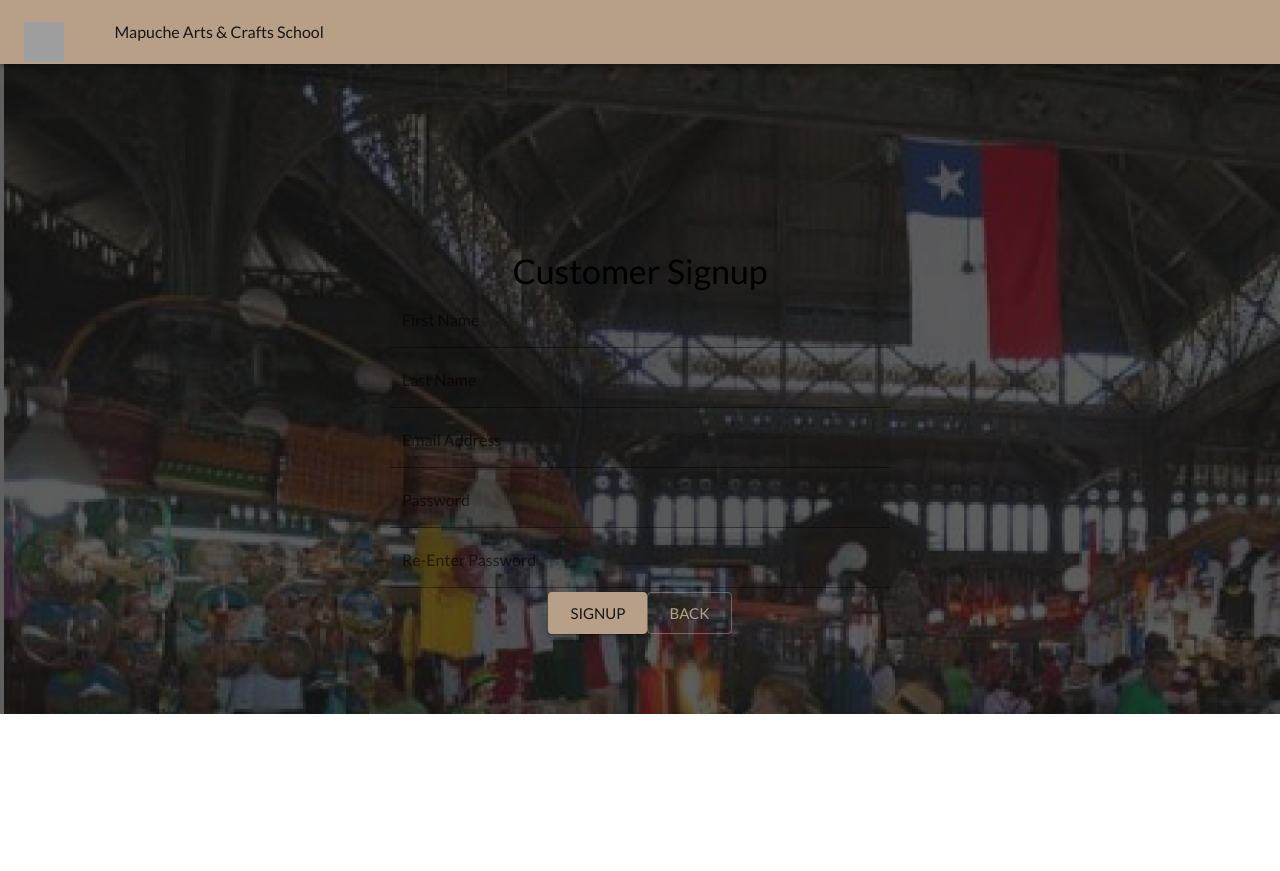
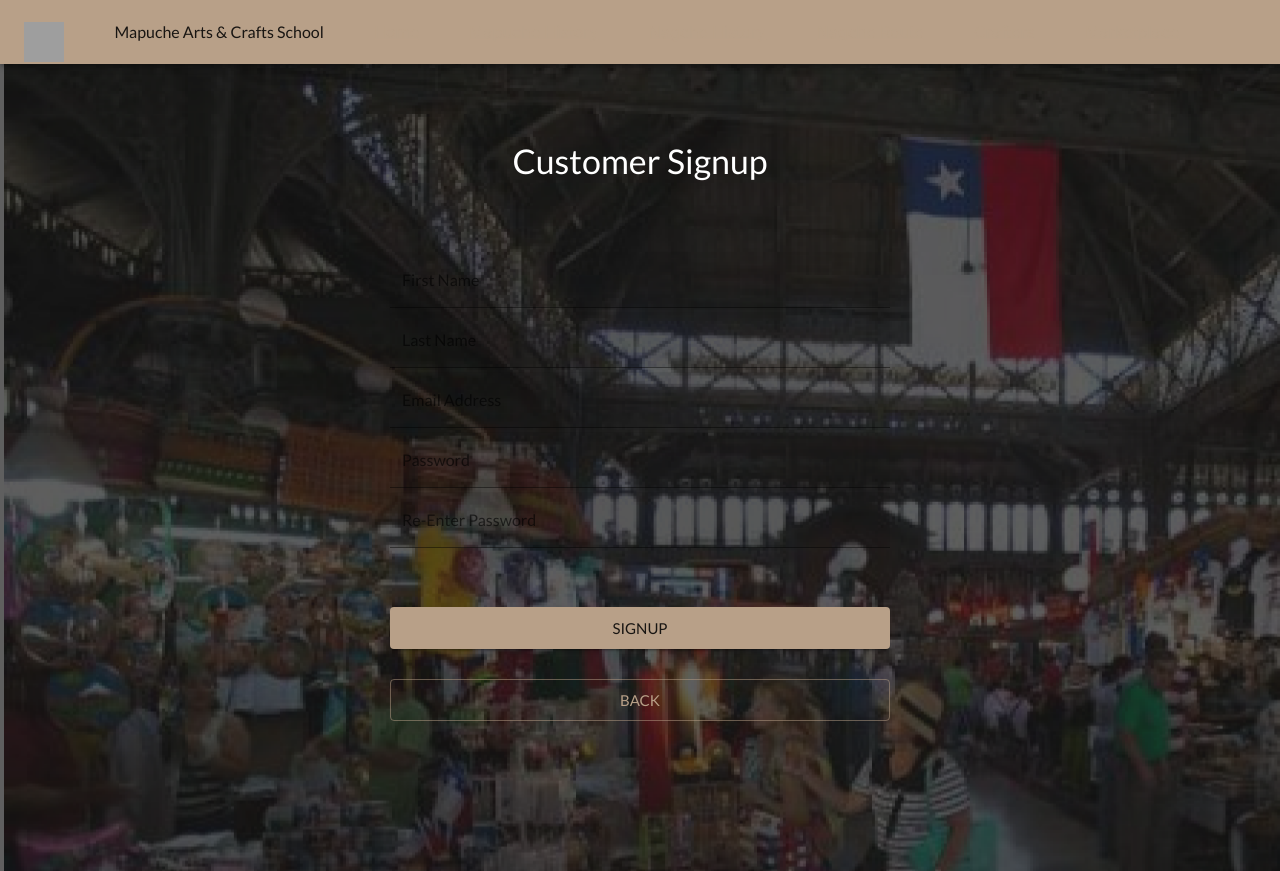
Before and after one commit to maxventer00/mapuche-art-school, a React (Create React App) app: page /signup/customer in a window 1280 px wide. Before the commit the page ends 800 px from the top, so only its background shows below. Built offline with nearby package versions, Linux system fonts and the light colour scheme; grey boxes are pictures that could not be loaded; a web font is replaced by a local one.

Commit message:
Updated styling signup flow

```diff
--- a/src/containers/Onboarding/login.tsx
+++ b/src/containers/Onboarding/login.tsx
@@ -47,11 +47,14 @@ const useStyles = makeStyles((theme) =>
     subtitle: {
       fontSize: 48,
       paddingTop: "250px",
+      color: "white",
     },
     smallBody: {
       fontSize: 22,
       float: "left",
       textDecoration: "underline",
+      color: "white",
+      paddingBottom: 25,
     },
     fieldContainer: {
       maxWidth: 500,
@@ -59,6 +62,7 @@ const useStyles = makeStyles((theme) =>
       marginLeft: "auto",
       marginRight: "auto",
       paddingBottom: 80,
+      paddingTop: 70,
     },
     bgImg: {
       backgroundImage: "url(" + loginBackground + ")",
@@ -144,9 +148,7 @@ export default function Login() {
             }}
             onChange={(e) => setPassword(e.target.value)}
           />
-          <Typography className={classes.smallBody} variant="h4">
-            Forgot Password
-          </Typography>
+          <Typography className={classes.smallBody}>Forgot Password</Typography>
 
           <Button
             className={classes.contained}
--- a/src/containers/Onboarding/signupCrafter.tsx
+++ b/src/containers/Onboarding/signupCrafter.tsx
@@ -8,17 +8,48 @@ import app from "../../base";
 
 const useStyles = makeStyles((theme) =>
   createStyles({
-    tempNav: {
-      backgroundColor: "#ffffff",
-      height: 50,
-      marginBottom: 140,
+    contained: {
+      backgroundColor: "#B8A088",
+      color: "white",
+      boxShadow: "none",
+      borderWidth: "5px",
+      borderColor: "white",
+      fontFamily: "Lato",
+      fontStyle: "normal",
+      fontWeight: "bold",
+      fontSize: "25px",
+      lineHeight: "30px",
+      width: "500px",
+      marginTop: "20px",
+      "&:hover": {
+        backgroundColor: "#8A7866",
+        boxShadow: "none",
+      },
+    },
+    outlined: {
+      backgroundColor: "transparent",
+      color: "white",
+      boxShadow: "none",
+      borderWidth: "2px",
+      borderColor: "white",
+      fontFamily: "Lato",
+      fontStyle: "normal",
+      fontWeight: "bold",
+      fontSize: "25px",
+      lineHeight: "30px",
+      width: "500px",
+      marginTop: "20px",
+      "&:hover": {
+        backgroundColor: "#8A7866",
+      },
     },
     backgroundImg: {
       backgroundImage: "url(" + crafter + ")",
     },
     subtitle: {
       fontSize: 48,
-      paddingTop: "250px",
+      paddingTop: "160px",
+      color: "white",
     },
     smallBody: {
       fontSize: 22,
@@ -30,7 +61,8 @@ const useStyles = makeStyles((theme) =>
       display: "block",
       marginLeft: "auto",
       marginRight: "auto",
-      paddingBottom: 80,
+      paddingBottom: 150,
+      paddingTop: 70,
     },
     textFld: {
       width: 500,
@@ -198,10 +230,12 @@ export default function SignupCrafter() {
 
           <Button
             size="large"
+            className={classes.contained}
             variant="contained"
             onClick={() => SignUp()}
             style={{
-              marginTop: 50,
+              marginTop: 70,
+              marginBottom: 30,
             }}
           >
             Continue
@@ -209,6 +243,7 @@ export default function SignupCrafter() {
 
           <Button
             size="large"
+            className={classes.outlined}
             variant="outlined"
             onClick={() => history.push("/signup")}
           >
--- a/src/containers/Onboarding/signupCrafterProfile.tsx
+++ b/src/containers/Onboarding/signupCrafterProfile.tsx
@@ -21,12 +21,48 @@ import Navbar from "../Shared/Navbar";
 
 const useStyles = makeStyles((theme) =>
   createStyles({
+    contained: {
+      backgroundColor: "#B8A088",
+      color: "white",
+      boxShadow: "none",
+      borderWidth: "5px",
+      borderColor: "white",
+      fontFamily: "Lato",
+      fontStyle: "normal",
+      fontWeight: "bold",
+      fontSize: "25px",
+      lineHeight: "30px",
+      width: "500px",
+      marginTop: "20px",
+      "&:hover": {
+        backgroundColor: "#8A7866",
+        boxShadow: "none",
+      },
+    },
+    outlined: {
+      backgroundColor: "transparent",
+      color: "white",
+      boxShadow: "none",
+      borderWidth: "2px",
+      borderColor: "white",
+      fontFamily: "Lato",
+      fontStyle: "normal",
+      fontWeight: "bold",
+      fontSize: "25px",
+      lineHeight: "30px",
+      width: "500px",
+      marginTop: "20px",
+      "&:hover": {
+        backgroundColor: "#8A7866",
+      },
+    },
     backgroundImg: {
       backgroundImage: "url(" + crafter + ")",
     },
     subtitle: {
       fontSize: 48,
-      paddingTop: "250px",
+      paddingTop: "140px",
+      color: "white",
     },
     smallBody: {
       fontSize: 22,
@@ -39,12 +75,14 @@ const useStyles = makeStyles((theme) =>
       marginLeft: "auto",
       marginRight: "auto",
       paddingBottom: 80,
+      paddingTop: 70,
     },
     profileConatiner: {
       maxWidth: 500,
       display: "block",
       marginLeft: "auto",
       marginRight: "auto",
+      paddingTop: 70,
     },
     buttonContainer: {
       maxWidth: 500,
@@ -83,6 +121,7 @@ const useStyles = makeStyles((theme) =>
       borderWidth: "2px",
       borderStyle: "solid",
       borderColor: "#B8A088",
+      marginBottom: 35,
     },
   })
 );
@@ -184,6 +223,7 @@ export default function SignupCrafterProfile() {
               fontSize: 22,
               float: "left",
               marginLeft: 20,
+              color: "white",
             }}
           >
             Profile Picture
@@ -252,6 +292,7 @@ export default function SignupCrafterProfile() {
             <Button
               size="large"
               variant="outlined"
+              className={classes.outlined}
               onClick={() => history.push("/signup")}
               style={{
                 marginTop: 50,
@@ -267,6 +308,7 @@ export default function SignupCrafterProfile() {
             <Button
               size="large"
               variant="contained"
+              className={classes.contained}
               onClick={() => SignUp()}
               style={{
                 marginTop: 50,
--- a/src/containers/Onboarding/signupCustomer.tsx
+++ b/src/containers/Onboarding/signupCustomer.tsx
@@ -8,12 +8,48 @@ import app from "../../base";
 
 const useStyles = makeStyles((theme) =>
   createStyles({
+    contained: {
+      backgroundColor: "#B8A088",
+      color: "white",
+      boxShadow: "none",
+      borderWidth: "5px",
+      borderColor: "white",
+      fontFamily: "Lato",
+      fontStyle: "normal",
+      fontWeight: "bold",
+      fontSize: "25px",
+      lineHeight: "30px",
+      width: "500px",
+      marginTop: "20px",
+      "&:hover": {
+        backgroundColor: "#8A7866",
+        boxShadow: "none",
+      },
+    },
+    outlined: {
+      backgroundColor: "transparent",
+      color: "white",
+      boxShadow: "none",
+      borderWidth: "2px",
+      borderColor: "white",
+      fontFamily: "Lato",
+      fontStyle: "normal",
+      fontWeight: "bold",
+      fontSize: "25px",
+      lineHeight: "30px",
+      width: "500px",
+      marginTop: "20px",
+      "&:hover": {
+        backgroundColor: "#8A7866",
+      },
+    },
     backgroundImg: {
       backgroundImage: "url(" + customer + ")",
     },
     subtitle: {
       fontSize: 48,
-      paddingTop: "250px",
+      paddingTop: "140px",
+      color: "white",
     },
     smallBody: {
       fontSize: 22,
@@ -25,7 +61,8 @@ const useStyles = makeStyles((theme) =>
       display: "block",
       marginLeft: "auto",
       marginRight: "auto",
-      paddingBottom: 80,
+      paddingBottom: 150,
+      paddingTop: 70,
     },
     textFld: {
       width: 500,
@@ -192,14 +229,26 @@ function SignupCrafter() {
               },
             }}
             onChange={(e) => setPassword2(e.target.value)}
+            style={{
+              marginBottom: "55px",
+            }}
           />
 
-          <Button size="large" variant="contained" onClick={() => SignUp()}>
+          <Button
+            size="large"
+            className={classes.contained}
+            variant="contained"
+            onClick={() => SignUp()}
+            style={{
+              marginBottom: 30,
+            }}
+          >
             Signup
           </Button>
 
           <Button
             size="large"
+            className={classes.outlined}
             variant="outlined"
             onClick={() => history.push("/signup")}
           >
```
Also changed, not shown: 1 other file (tests, documents, lock files or other folders).
